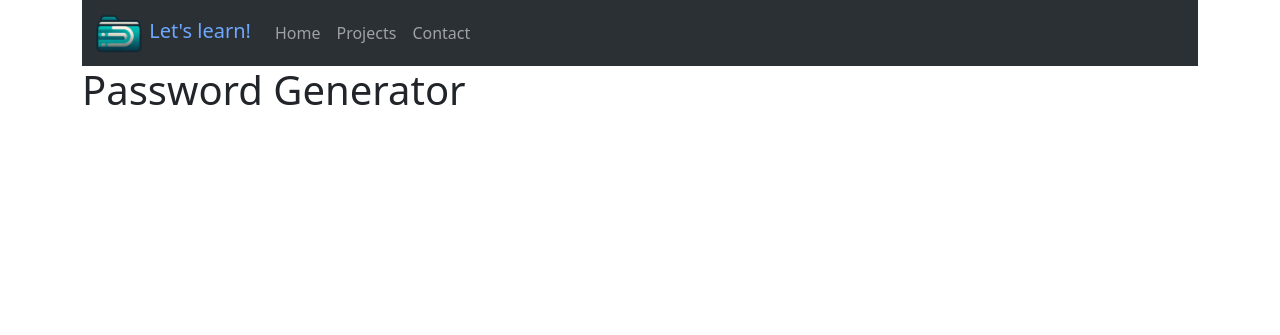
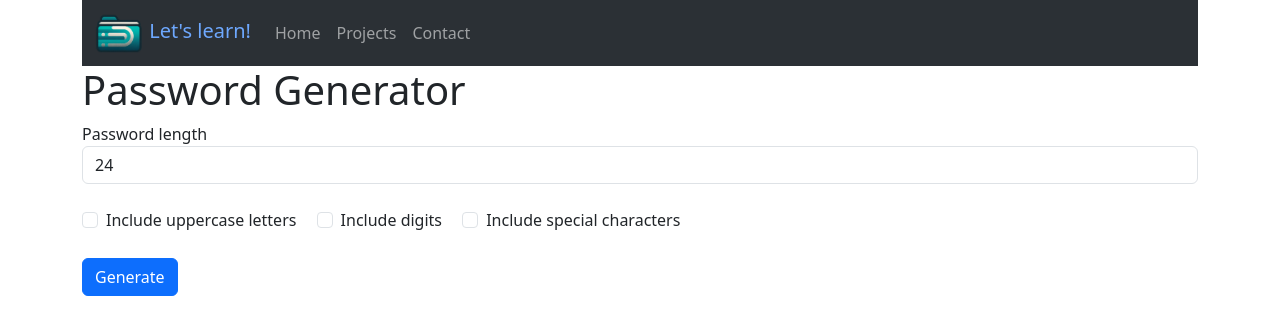
Before and after one commit to MarcinBiedny/portfolio, a Flask app: page /projects/password-generator/index.html in a window 1280 px wide. Shown: the top 335 px of the page. Run offline with Flask 3, Linux system fonts and the light colour scheme; parts of the project's set-up code (start-up, migrations or seed data) failed here and were passed over.

Commit message:
PBJD-34: - implement Flask-WTF usaged for  'password-generator/index.html' with CSRF protection

```diff
--- a/app/controllers/projects/password_generator_controller.py
+++ b/app/controllers/projects/password_generator_controller.py
@@ -1,5 +1,23 @@
-from flask import render_template, url_for
+from flask import render_template, url_for, request
+from app.services.password_generator import PasswordGenerator
+from app.forms.password_generator_form import PasswordGeneratorForm
 
 
 def index():
-    return render_template(url_for("projects.password_generator_index"))
+    form = PasswordGeneratorForm(request.form)
+    password = ""
+
+    if form.validate_on_submit():
+        form_data = request.form.to_dict()
+        password = PasswordGenerator().generate(
+            include_uppercase=bool(form_data.get(form.include_uppercase.name, False)),
+            include_numbers=bool(form_data.get(form.include_numbers.name, False)),
+            include_special_chars=bool(
+                form_data.get(form.include_special_chars.name, False)
+            ),
+            password_length=int(form_data.get(form.password_length.name, 24)),
+        )
+
+    return render_template(
+        url_for("projects.password_generator_index"), form=form, password=password
+    )
--- /dev/null
+++ b/app/forms/__init__.py
@@ -0,0 +1 @@
+# Empty file, just to make this a package
--- /dev/null
+++ b/app/forms/password_generator_form.py
@@ -0,0 +1,39 @@
+from flask_wtf import FlaskForm
+from wtforms import IntegerField, BooleanField, SubmitField
+from wtforms.validators import InputRequired, NumberRange
+from app.services.password_generator import PasswordGenerator
+
+
+class PasswordGeneratorForm(FlaskForm):
+    password_length = IntegerField(
+        label="Password length",
+        default=24,
+        validators=[
+            InputRequired(),
+            NumberRange(
+                min=PasswordGenerator.MINIMUM_PASSWORD_LEN,
+                max=PasswordGenerator.MAXIMUM_PASSWORD_LEN,
+                message=(
+                    "Password lenght must be between {PasswordGenerator.MINIMUM_PASSWORD_LEN}"
+                    "and {PasswordGenerator.MAXIMUM_PASSWORD_LEN}"
+                ),
+            ),
+        ],
+        render_kw={
+            "class": "form-control",
+            "size": 2,
+        },
+    )
+    include_uppercase = BooleanField(
+        label="Include uppercase letters",
+        render_kw={"class": "form-check-input"},
+    )
+    include_numbers = BooleanField(
+        label="Include digits",
+        render_kw={"class": "form-check-input"},
+    )
+    include_special_chars = BooleanField(
+        label="Include special characters",
+        render_kw={"class": "form-check-input"},
+    )
+    submit = SubmitField(label="Generate", render_kw={"class": "btn btn-primary"})
--- a/app/templates/projects/password-generator/index.html
+++ b/app/templates/projects/password-generator/index.html
@@ -3,4 +3,29 @@
 {% block heading %}Password Generator{% endblock heading %}
 
 {% block content %}
+<form id="passwordGeneratorForm" method="post">
+    {{ form.hidden_tag() }}
+    <div class="form-group">
+        {{ form.password_length.label() }}
+        {{ form.password_length }}
+    </div>
+    <br>
+    {% for field in form if field.type == 'BooleanField' %}
+    <div class="form-check form-check-inline">
+        {{ field.label() }}
+        {{ field }}
+    </div>
+    {% endfor %}
+    <br><br>
+
+    {{ form.submit() }}
+</form>
+{% if password %}
+<br>
+<h2>
+    <div id="result">
+            <h2>Generated password: {{ password }}</h2>
+    </div>
+</h2>
+{% endif %}
 {% endblock content %}
```
